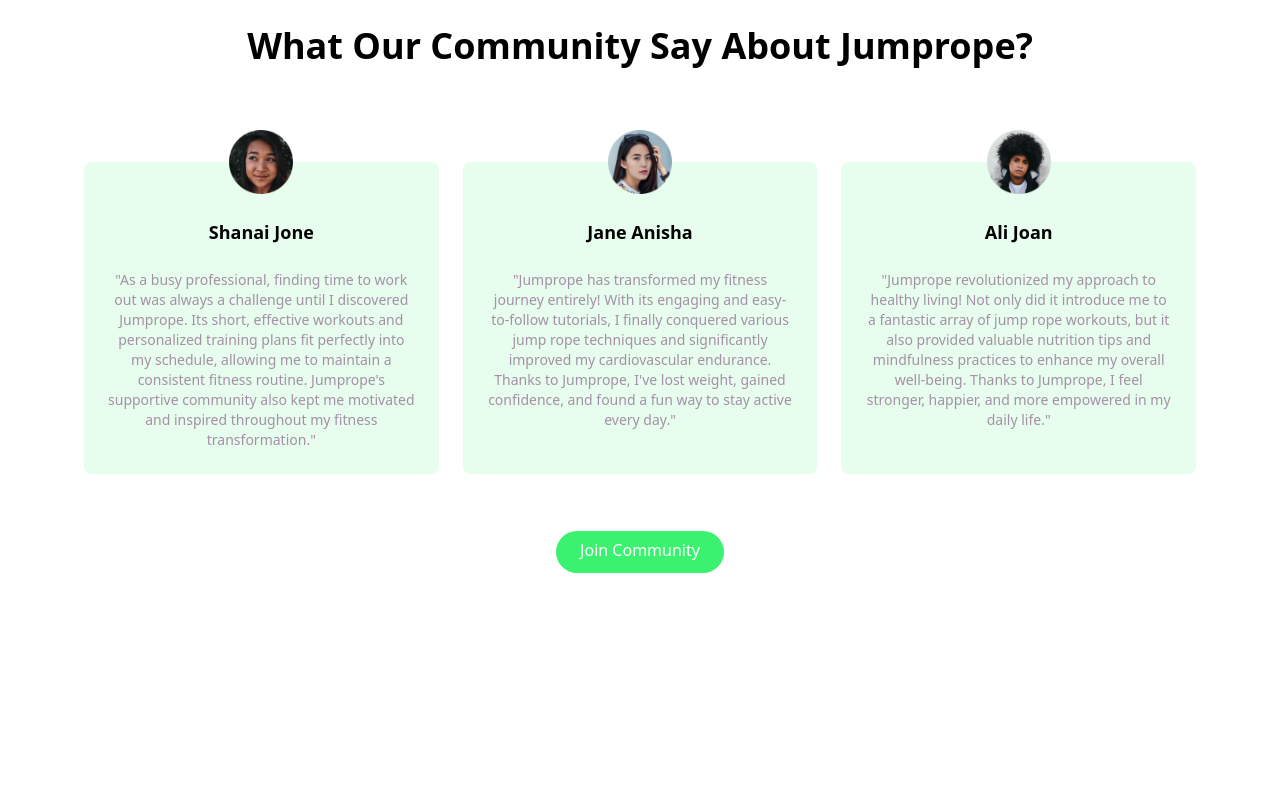
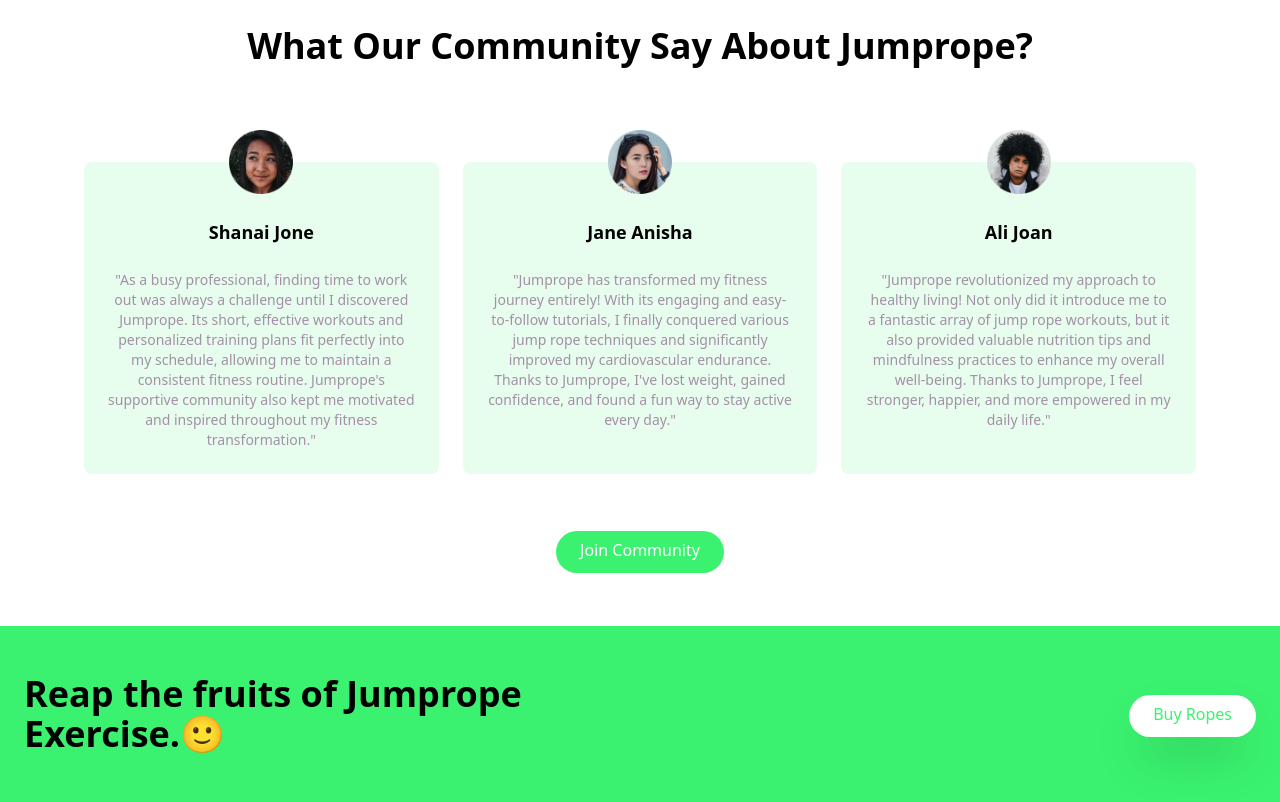
Before and after one commit to Mariga-M/Tailwind-Landing-Page, a website: page index.html in a window 1280 px wide. Shown: the part 1660-2462 px from the top of the page. Before the commit the page ends 2286 px from the top, so only its background shows below. Drawn offline with Linux system fonts and the light colour scheme.

Commit message:
call to action session

```diff
--- a/index.html
+++ b/index.html
@@ -245,5 +245,22 @@
             </div>
         </div>
     </section>
+
+    <!-- CTA Section -->
+    <section id="cta"class="bg-brightGreen">
+        <!-- Flex Containers -->
+        <div class="container flex flex-col items-center justify-between px-6 py-6 mx-auto space-y-12 md:py-12 md:flex-row md:space-y-0">
+            <!-- Heading -->
+            <h2 class="text-5xl font-bold leading-tight text-center text-black md:text-4xl md:max-w-xl md:text-left">
+                Reap the fruits of Jumprope Exercise.🙂
+            </h2>
+            <!-- Button -->
+            <div>
+                <a href="#" class="p-3 px-6 pt-2 text-brightGreen bg-white rounded-full shadow-2xl baseline hover:bg-gray-900 ">
+                    Buy Ropes
+                </a>
+            </div>
+        </div>
+    </section>
 </body>
 </html>
```
Also changed, not shown: css/main.css.
